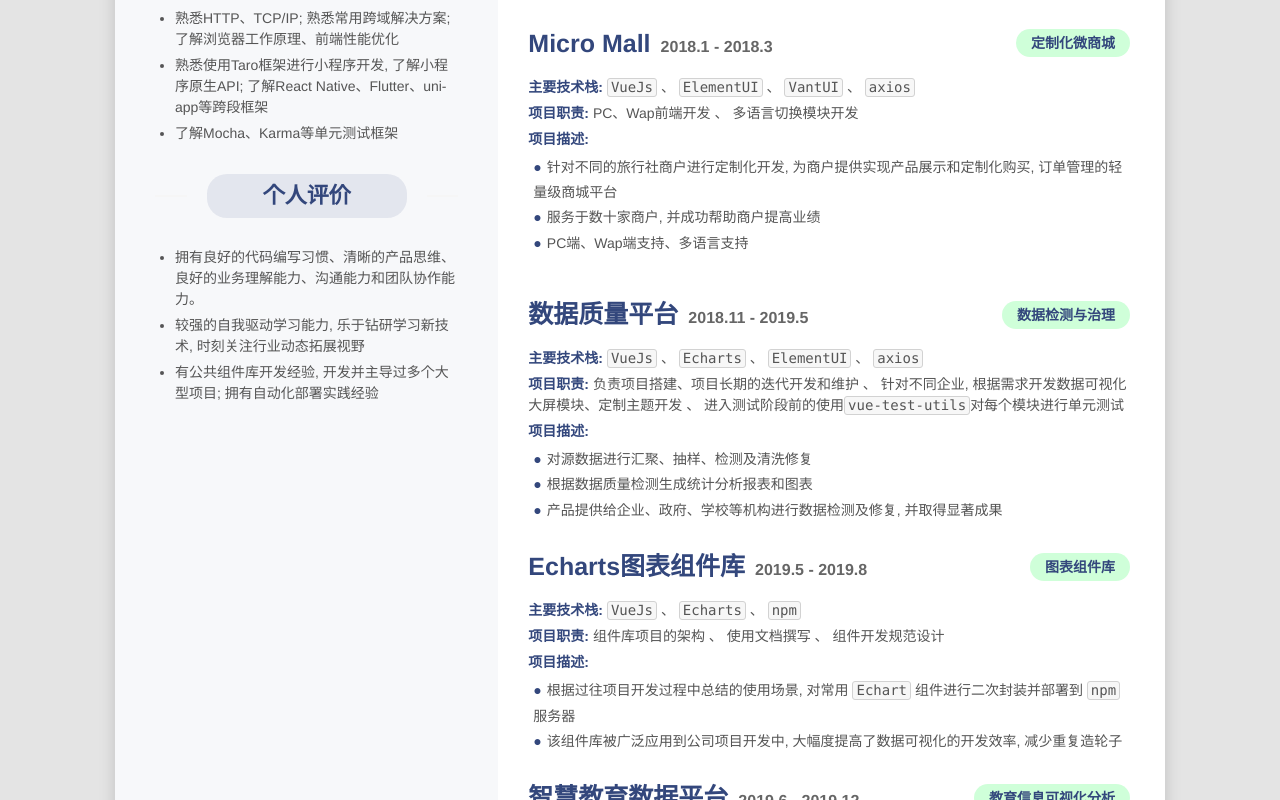
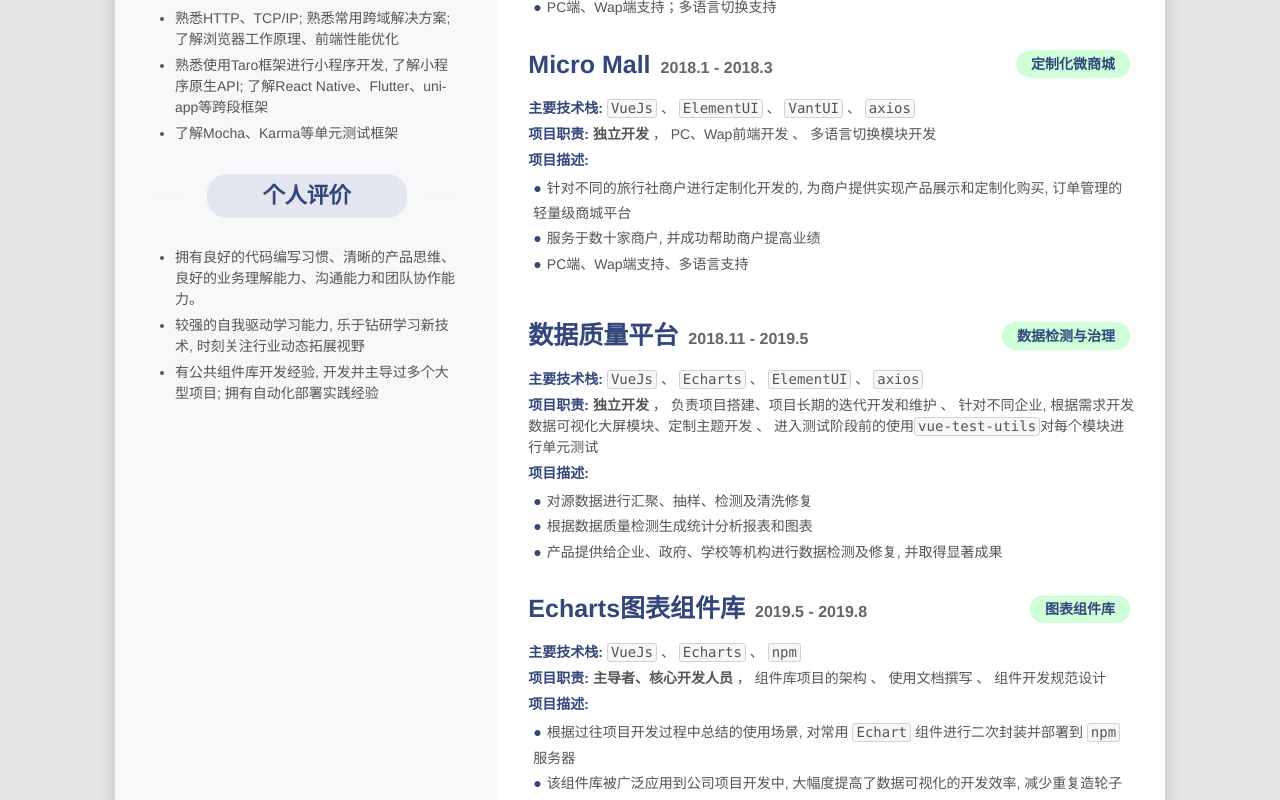
Before and after one commit to drinkeewu/resume, a Vue app: page /#/ in a window 1280 px wide. Shown: the part 1120-1920 px from the top of the page. Built offline with nearby package versions, Linux system fonts and the light colour scheme.

Commit message:
refactor:项目角色补充

```diff
--- a/src/views/content/project/Project.vue
+++ b/src/views/content/project/Project.vue
@@ -73,6 +73,9 @@
           <span class="title">
             项目职责:
           </span>
+          <strong>
+            {{ project.role }}
+          </strong>，
           <template v-for="(duty, dIndex) in project.dutys">
             <span :key="`${pIndex}-duty${dIndex}`">
               <span v-html="duty" />
@@ -125,6 +128,7 @@ export default {
         {
           company: '广州柒盼网络科技有限公司 - 项目',
           title: 'Treep趣地接',
+          role: '组员',
           time: {
             start: '2017.8',
             end: '2018.9',
@@ -145,6 +149,7 @@ export default {
             start: '2017.8',
             end: '2018.9',
           },
+          role: '核心开发人员',
           techs: ['VueJs', 'ElementUI', 'axios'],
           features: [
             '与Treep平台打通, 整合旅游项目、酒店、订单、包团产品等供应链信息',
@@ -160,10 +165,11 @@ export default {
             start: '2018.1',
             end: '2018.3',
           },
+          role: '独立开发',
           techs: ['VueJs', 'ElementUI', 'VantUI', 'axios'],
           dutys: ['PC、Wap前端开发', '多语言切换模块开发'],
           features: [
-            '针对不同的旅行社商户进行定制化开发, 为商户提供实现产品展示和定制化购买, 订单管理的轻量级商城平台',
+            '针对不同的旅行社商户进行定制化开发的, 为商户提供实现产品展示和定制化购买, 订单管理的轻量级商城平台',
             '服务于数十家商户, 并成功帮助商户提高业绩',
             'PC端、Wap端支持、多语言支持',
           ],
@@ -178,6 +184,7 @@ export default {
             start: '2018.11',
             end: '2019.5',
           },
+          role: '独立开发',
           techs: ['VueJs', 'Echarts', 'ElementUI', 'axios'],
           features: [
             '对源数据进行汇聚、抽样、检测及清洗修复',
@@ -193,6 +200,7 @@ export default {
         },
         {
           title: 'Echarts图表组件库',
+          role: '主导者、核心开发人员',
           time: {
             start: '2019.5',
             end: '2019.8',
@@ -207,6 +215,7 @@ export default {
         },
         {
           title: '智慧教育数据平台',
+          role: '核心开发成员',
           time: {
             start: '2019.6',
             end: '2019.12',
@@ -225,6 +234,7 @@ export default {
         },
         {
           title: '羿+自助分析平台',
+          role: '核心开发人员',
           time: {
             start: '2018.11',
             end: '2019.12',
@@ -243,6 +253,7 @@ export default {
 
         {
           title: '监所资源整合平台',
+          role: '组员',
           time: {
             start: '2019.10',
             end: '2019.12',
```
